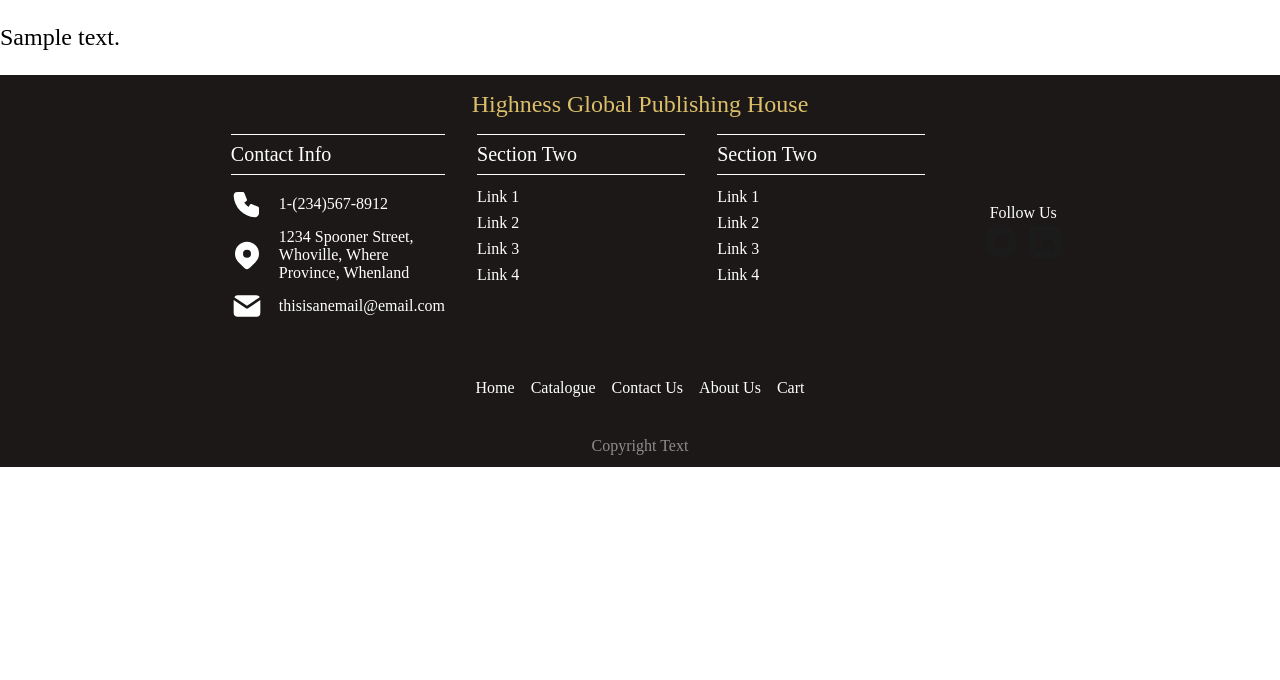
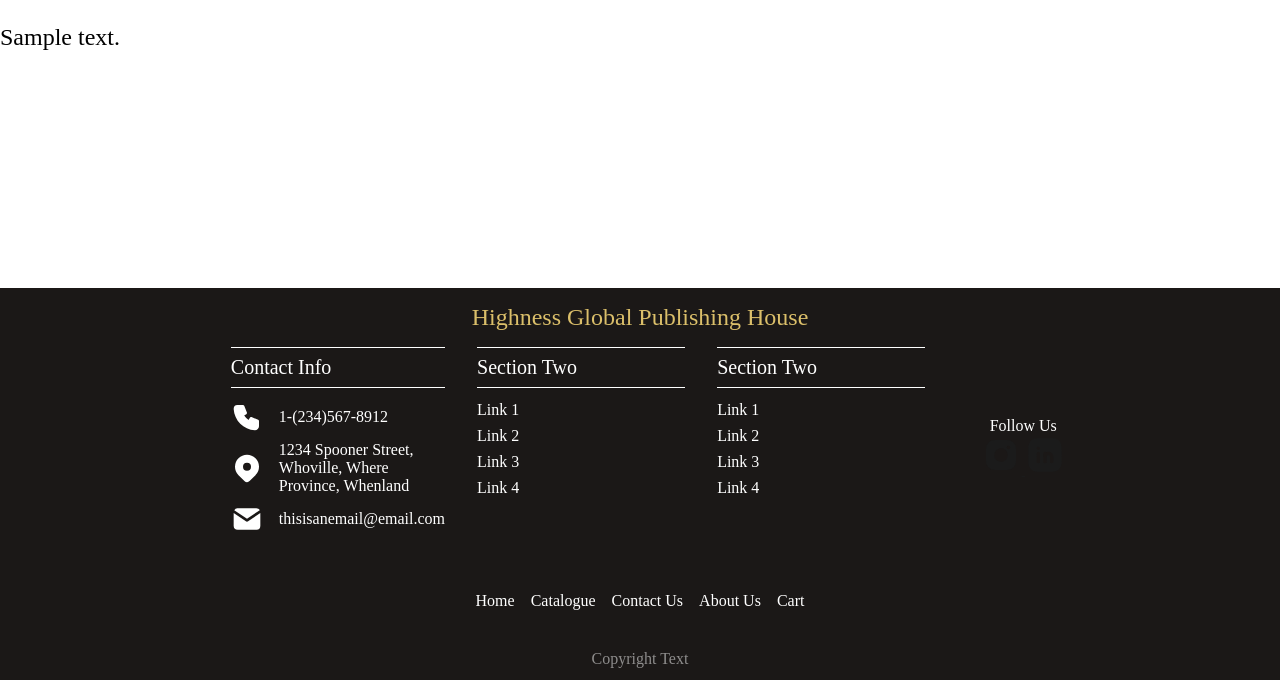
Before and after one commit to lvingonzales/highness-art-theme, a WordPress theme: template index.php in a window 1280 px wide. Shown: the part 120-800 px from the top of the page. Run offline with PHP 8.4 and a stand-in for WordPress, Linux system fonts and the light colour scheme; the site name, menu and one post (Sample post) are stand-ins, and other content is empty; style sheets or scripts are compiled from the project's sources.

Commit message:
made main-content container grow to full size to ensure footer is always at bottom of screen.

```diff
--- a/assets/scss/primary.scss
+++ b/assets/scss/primary.scss
@@ -20,6 +20,10 @@ body {
   display: flex;
   flex-direction: column;
   min-height: 100vh;
+}
+
+.main-content {
+  flex: 1;
 }
 
 .button {
--- a/public/css/primary.css
+++ b/public/css/primary.css
@@ -18,6 +18,10 @@ body {
   display: flex;
   flex-direction: column;
   min-height: 100vh;
+}
+
+.main-content {
+  flex: 1;
 }
 
 .button {
```
